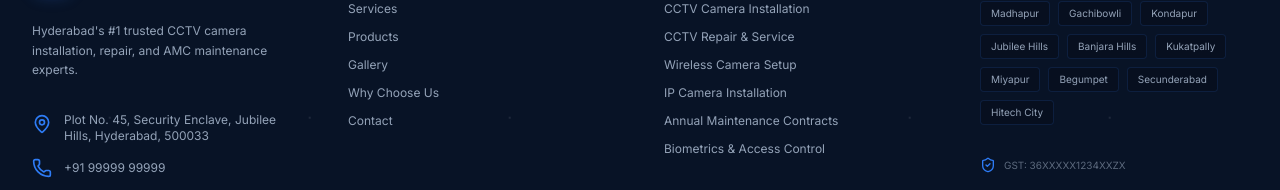
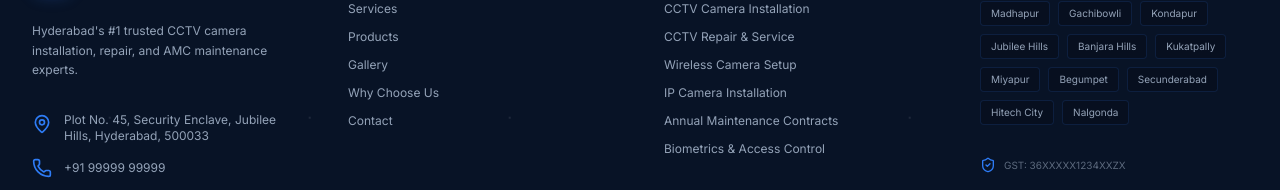
Before and after one commit to pavan939111/CCTV, a Next.js app: page /about in a window 1280 px wide. Shown: the part 1792-1982 px from the top of the page. Built offline with nearby package versions, Linux system fonts and the light colour scheme; no server answers; the database is empty.

Commit message:
seo: add Nalgonda area landing page dynamic route and configuration

```diff
--- a/src/app/cctv-installation-[area]/page.tsx
+++ b/src/app/cctv-installation-[area]/page.tsx
@@ -19,6 +19,7 @@ const areaMap: Record<string, string> = {
   "begumpet": "Begumpet",
   "secunderabad": "Secunderabad",
   "hitech-city": "Hitech City",
+  "nalgonda": "Nalgonda",
 };
 
 export async function generateStaticParams() {
--- a/src/config/site.config.ts
+++ b/src/config/site.config.ts
@@ -17,7 +17,8 @@ export const siteConfig = {
     "Miyapur",
     "Begumpet",
     "Secunderabad",
-    "Hitech City"
+    "Hitech City",
+    "Nalgonda"
   ], // PLACEHOLDER
   latitude: 17.4435, // PLACEHOLDER
   longitude: 78.3822, // PLACEHOLDER
```
